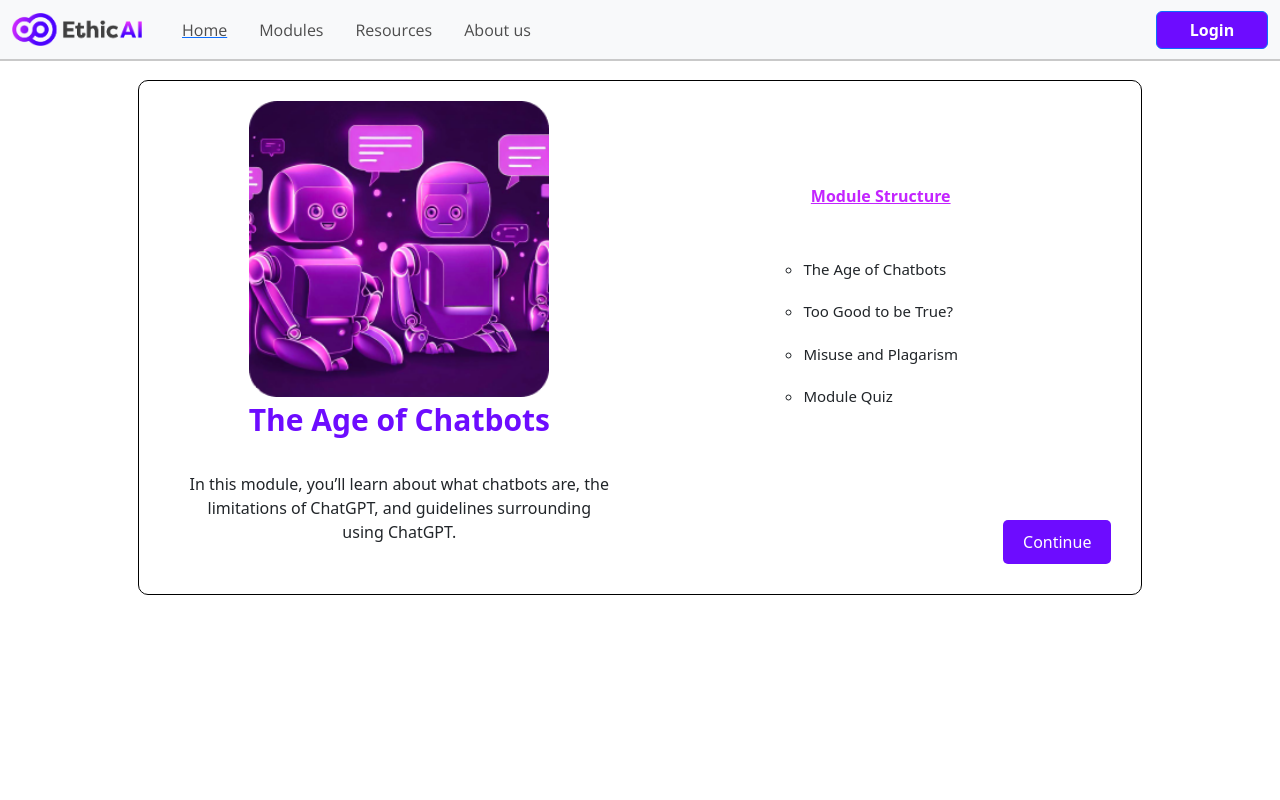
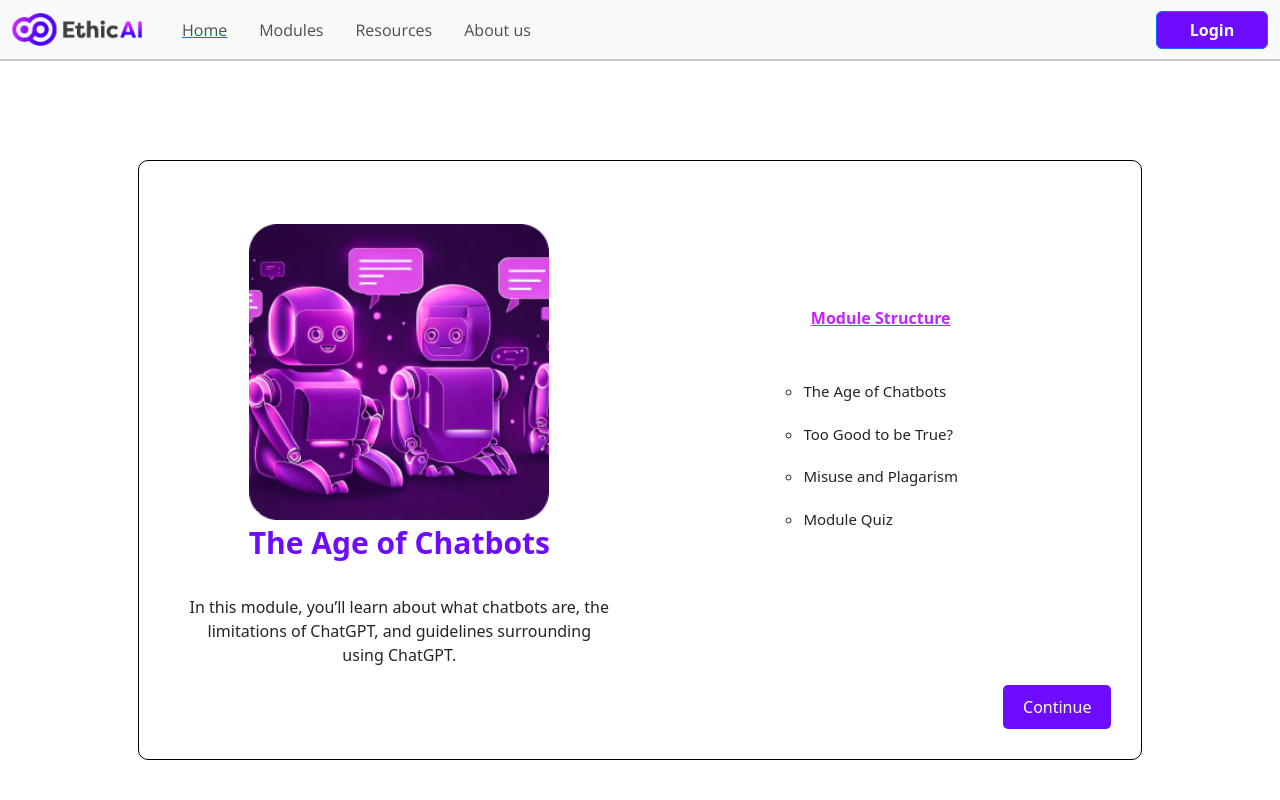
Before and after one commit to harslash/EthicAI, a Vue app in the folder project/ethicai-spa/: page /chatbots in a window 1280 px wide. Shown: the top 800 px of the page. Built offline with nearby package versions, Linux system fonts and the light colour scheme.

Commit message:
Updated module overview card height in chatbots module

```diff
--- a/project/ethicai-spa/src/components/pages/chatbots/chatbots-overview-page.vue
+++ b/project/ethicai-spa/src/components/pages/chatbots/chatbots-overview-page.vue
@@ -2,7 +2,7 @@
     <nav-bar/>
     <div class="container-fluid page-container">
         <div class="row h-100">
-            <div class="col-md-12">
+            <div class="col-md-12 d-flex align-items-center">
                 <module-overview
                     :module-title="moduleTitle"
                     :module-description="moduleDescription"
@@ -53,7 +53,11 @@ export default defineComponent({
 @import url('https://fonts.googleapis.com/css2?family=Open+Sans:wght@700&display=swap');
 
 .container-fluid.page-container {
-    height: 105vh;
+    height: 100vh;
     margin-top: 60px;
 }
+
+.module-overview-container {
+    height: 75%;
+}
 </style>
--- a/project/ethicai-spa/src/components/reusable/module_overview.vue
+++ b/project/ethicai-spa/src/components/reusable/module_overview.vue
@@ -1,5 +1,5 @@
 <template>
-  <div class="container">
+  <div class="container module-overview-container">
     <div class="left-container">
       <div class="image">
         <img :src="require(`@/assets/${moduleImgFilename}`)" alt="image">
```
